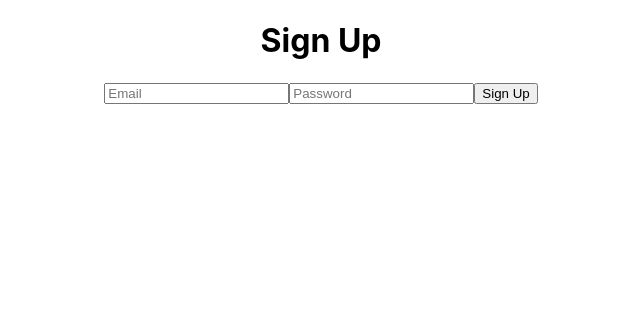
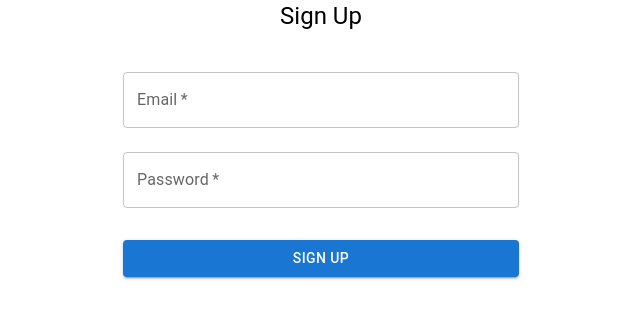
Before and after one commit to uncleLukie/jellyfishBlogger, a React (Create React App) app in the folder frontend/: page / in a window 1280 px wide. Shown: the top 318 px of the page, without its empty margins (319-959 px from the left). Built offline with nearby package versions, Linux system fonts and the light colour scheme; no server answers.

Commit message:
material-ui in!

```diff
--- a/frontend/package.json
+++ b/frontend/package.json
@@ -3,6 +3,9 @@
   "version": "0.1.0",
   "private": true,
   "dependencies": {
+    "@emotion/react": "^11.10.8",
+    "@emotion/styled": "^11.10.8",
+    "@mui/material": "^5.12.2",
     "@testing-library/jest-dom": "^5.16.5",
     "@testing-library/react": "^13.4.0",
     "@testing-library/user-event": "^13.5.0",
--- a/frontend/src/App.js
+++ b/frontend/src/App.js
@@ -1,14 +1,16 @@
-//import logo from './logo.svg';
 import React from 'react';
 import './App.css';
 import SignUp from './SignUp';
+import { Container } from '@mui/material';
 
 function App() {
-  return (
-    <div className="App">
-      <SignUp />
-    </div>
-  );
+    return (
+        <div className="App">
+            <Container maxWidth="sm">
+                <SignUp />
+            </Container>
+        </div>
+    );
 }
 
 export default App;
--- a/frontend/src/SignUp.js
+++ b/frontend/src/SignUp.js
@@ -1,6 +1,7 @@
 import React, { useState } from 'react';
 import { createUserWithEmailAndPassword } from 'firebase/auth';
 import { auth } from './firebase';
+import { Button, Container, TextField, Typography, Box } from '@mui/material';
 
 const SignUp = () => {
   const [email, setEmail] = useState('');
@@ -19,25 +20,53 @@
   };
 
   return (
-    <div>
-      <h1>Sign Up</h1>
-      <form onSubmit={signUp}>
-        <input
+      <Container component="main" maxWidth="xs">
+        <Box
+            sx={{
+              display: 'flex',
+              flexDirection: 'column',
+              alignItems: 'center',
+            }}
+        >
+          <Typography component="h1" variant="h5">
+            Sign Up
+          </Typography>
+          <Box component="form" onSubmit={signUp} sx={{ mt: 3 }}>
+            <TextField
+                margin="normal"
+                required
+                fullWidth
+                label="Email"
                 type="email"
-          placeholder="Email"
                 value={email}
                 onChange={(e) => setEmail(e.target.value)}
             />
-        <input
+            <TextField
+                margin="normal"
+                required
+                fullWidth
+                label="Password"
                 type="password"
-          placeholder="Password"
                 value={password}
                 onChange={(e) => setPassword(e.target.value)}
             />
-        <button type="submit">Sign Up</button>
-      </form>
-      {error && <p>{error}</p>}
-    </div>
+            <Button
+                type="submit"
+                fullWidth
+                variant="contained"
+                color="primary"
+                sx={{ mt: 3, mb: 2 }}
+            >
+              Sign Up
+            </Button>
+          </Box>
+          {error && (
+              <Typography variant="body2" color="error" sx={{ mt: 2 }}>
+                {error}
+              </Typography>
+          )}
+        </Box>
+      </Container>
   );
 };
 
```
Also changed, not shown: 1 other file (tests, documents, lock files or other folders). Lines whose indentation alone changed are shown as unchanged.
